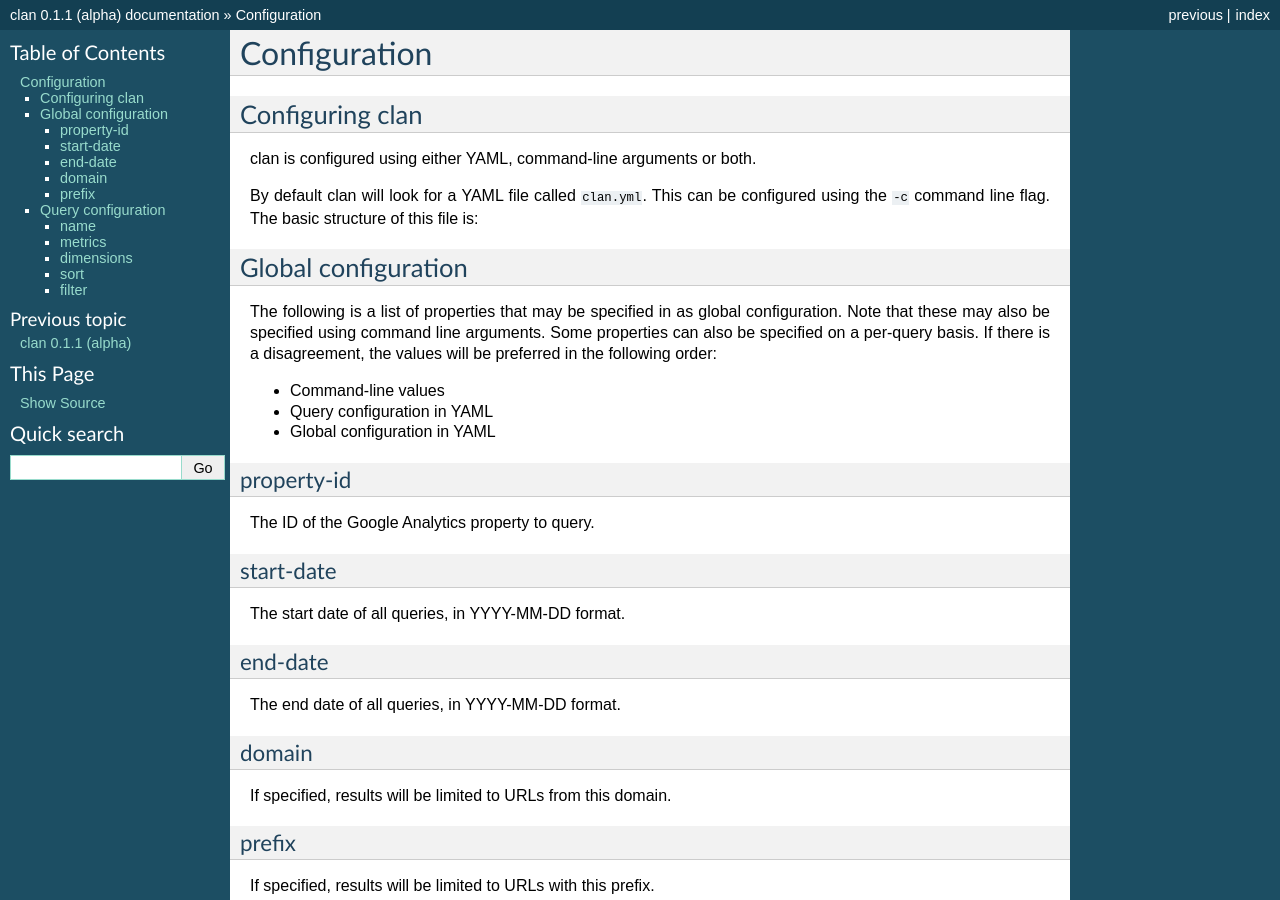
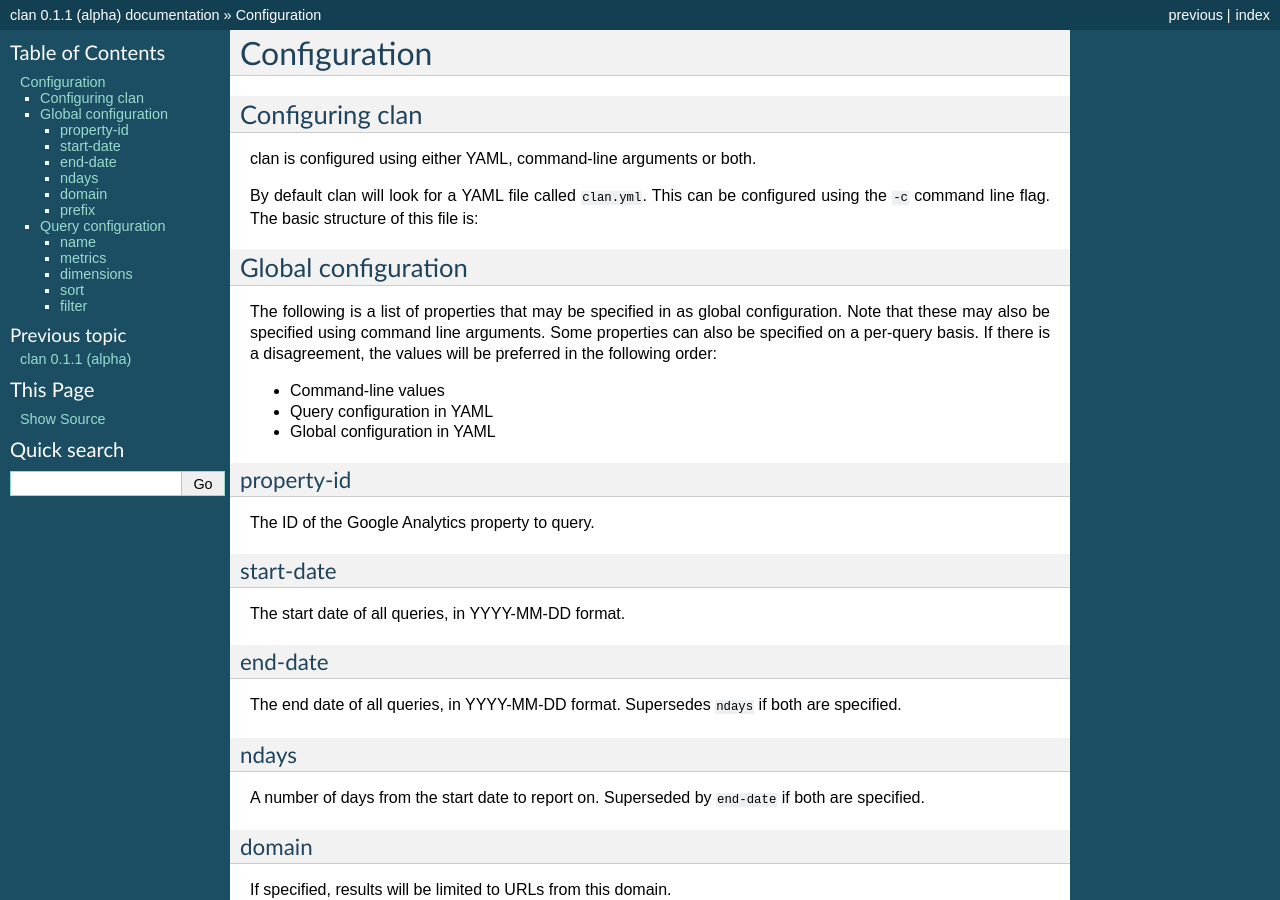
Before and after one commit to onyxfish/clan, a Sphinx documentation site: the page built from docs/configuration.rst, in a window 1280 px wide and 900 px high. Built offline with Sphinx 7.4.7, drawn with Linux system fonts in a browser that asks for light colours.

Commit message:
Document ndays.

```diff
--- a/docs/configuration.rst
+++ b/docs/configuration.rst
@@ -47,7 +47,12 @@ The start date of all queries, in YYYY-MM-DD format.
 end-date
 --------
 
-The end date of all queries, in YYYY-MM-DD format.
+The end date of all queries, in YYYY-MM-DD format. Supersedes :code:`ndays` if both are specified.
+
+ndays
+-----
+
+A number of days from the start date to report on. Superseded by :code:`end-date` if both are specified.
 
 domain
 ------
```
